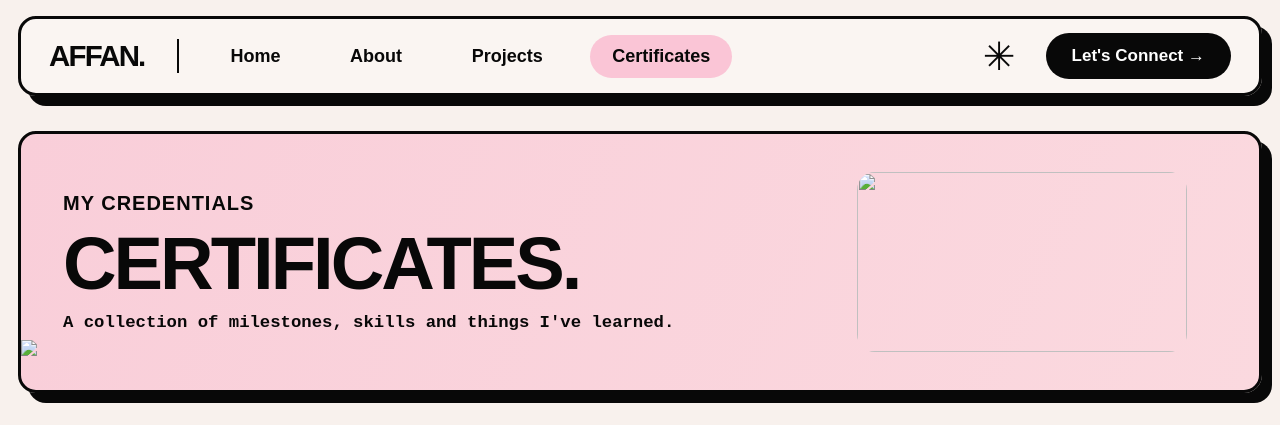
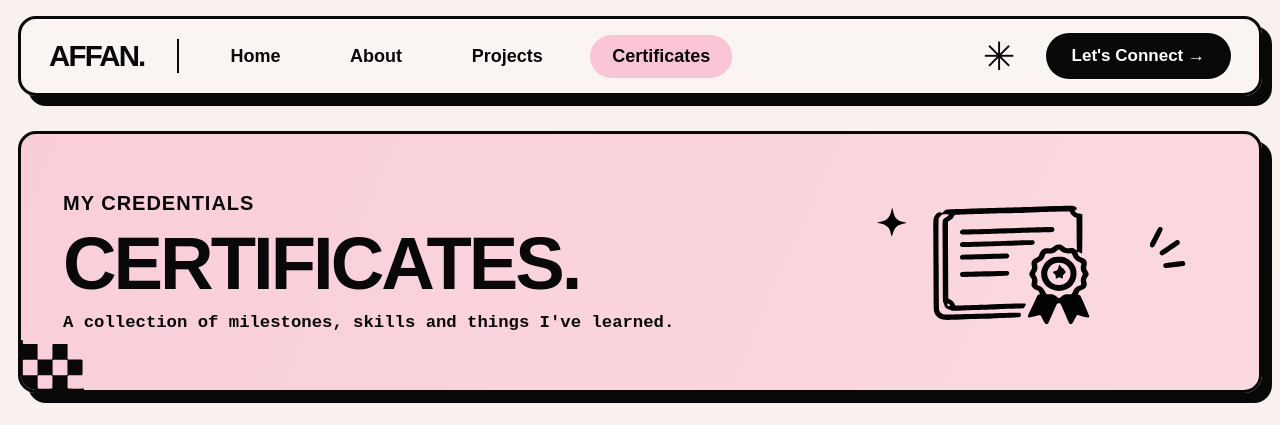
Before and after one commit to mohd-Affan16/profolio2, a plain HTML site: page pages/certificates.mobile.html in a window 1280 px wide. Shown: the top 425 px of the page. Drawn offline with Linux system fonts and the light colour scheme.

Commit message:
fixing image path

```diff
--- a/pages/certificates.mobile.html
+++ b/pages/certificates.mobile.html
@@ -524,10 +524,10 @@
 
                 <!-- Add your hero certificate illustration inside this empty slot -->
                 <div id="hero-image-slot"></div>
-                        <img class="hero-image-slot" src="images/hero-certificate.svg">
+                        <img class="hero-image-slot" src="../images/hero-certificate.svg">
                 <!-- Add your own decorative image here if you want to use the checker graphic -->
                 <div >
-                    <img class="hero-decoration" src="images/hero-decoration.svg" aria-hidden="true">
+                    <img class="hero-decoration" src="../images/hero-decoration.svg" aria-hidden="true">
                 </div>
             </section>
 
```
Also changed, not shown: pages/projection.mobile.html (+2 -2 lines).
